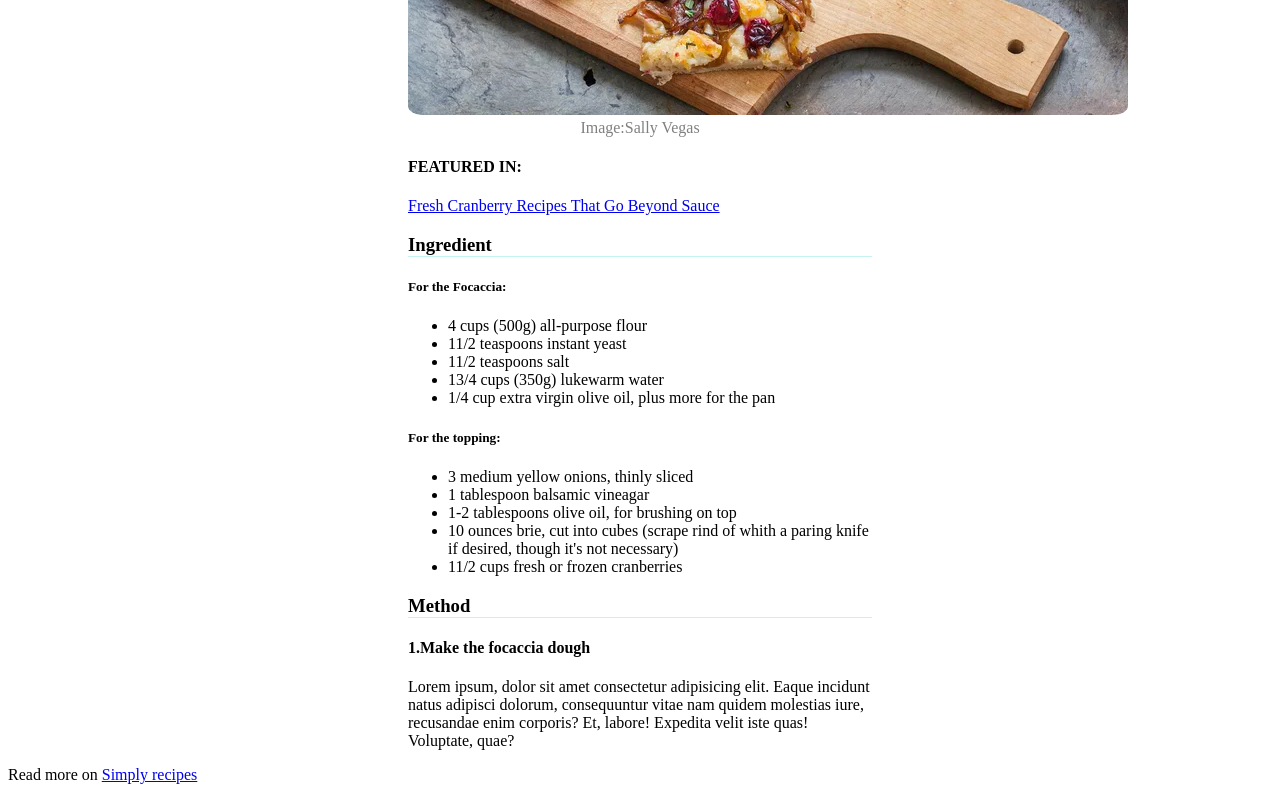
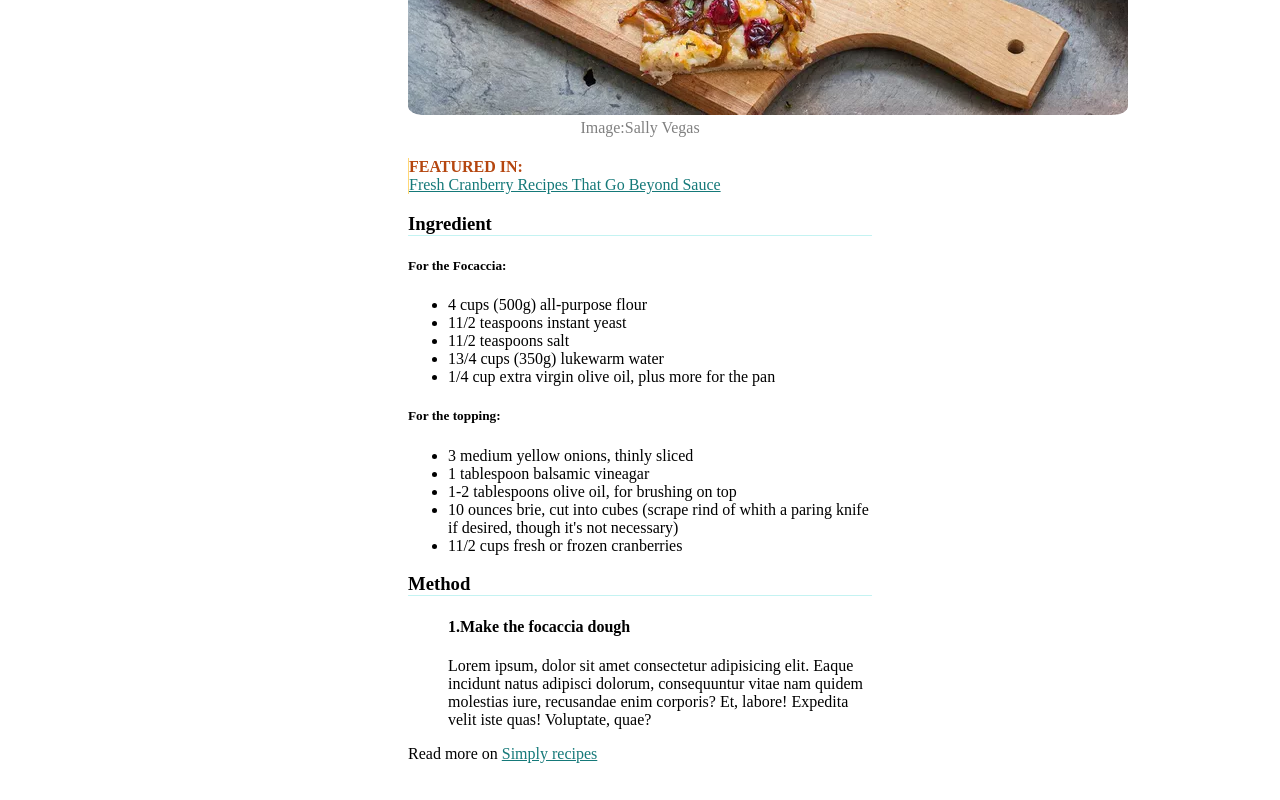
Before and after one commit to Tamiele/u1-w1-d3--terzo-esercizio, a plain HTML site: page index.html in a window 1280 px wide. Shown: the part 679-1479 px from the top of the page. After the commit the page ends 1458 px from the top, so only its background shows below. Drawn offline with Linux system fonts and the light colour scheme.

Commit message:
modifiche

```diff
--- a/assets/style.css
+++ b/assets/style.css
@@ -28,6 +28,22 @@ main div img {
   color: grey;
   margin-top: 0%;
 }
+nav {
+  border-left: solid thin #ffd877;
+}
+nav h4 {
+  color: #b5460f;
+  margin-bottom: 0;
+}
+main a {
+  color: #157979;
+}
 main h3 {
   border-bottom: solid thin #c4f3f2;
 }
+footer {
+  margin-inline: 50vh;
+}
+footer p a {
+  color: #157979;
+}
--- a/index.html
+++ b/index.html
@@ -25,7 +25,7 @@
           starter!
         </p>
       </div>
-      <div class="immagine-principale">
+      <div>
         <img src="./assets/focaccia.png" alt="focaccia" />
         <p class="sottotitolo">Image:Sally Vegas</p>
       </div>
@@ -57,12 +57,14 @@
       </div>
       <h3>Method</h3>
       <div>
+        <ul>
           <h4>1.Make the focaccia dough</h4>
           <p>
             Lorem ipsum, dolor sit amet consectetur adipisicing elit. Eaque incidunt natus adipisci
             dolorum, consequuntur vitae nam quidem molestias iure, recusandae enim corporis? Et,
             labore! Expedita velit iste quas! Voluptate, quae?
           </p>
+        </ul>
       </div>
     </main>
     <footer>
```
Lines whose indentation alone changed are shown as unchanged.
